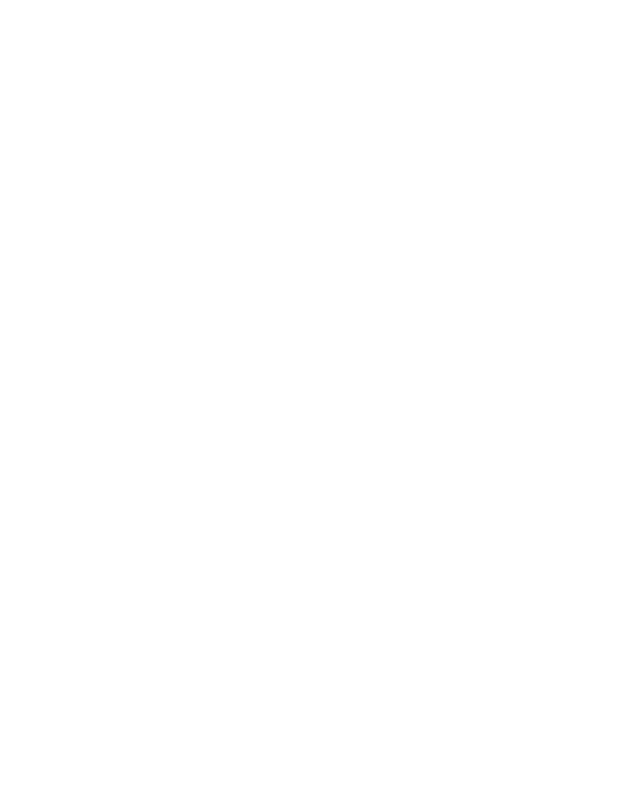
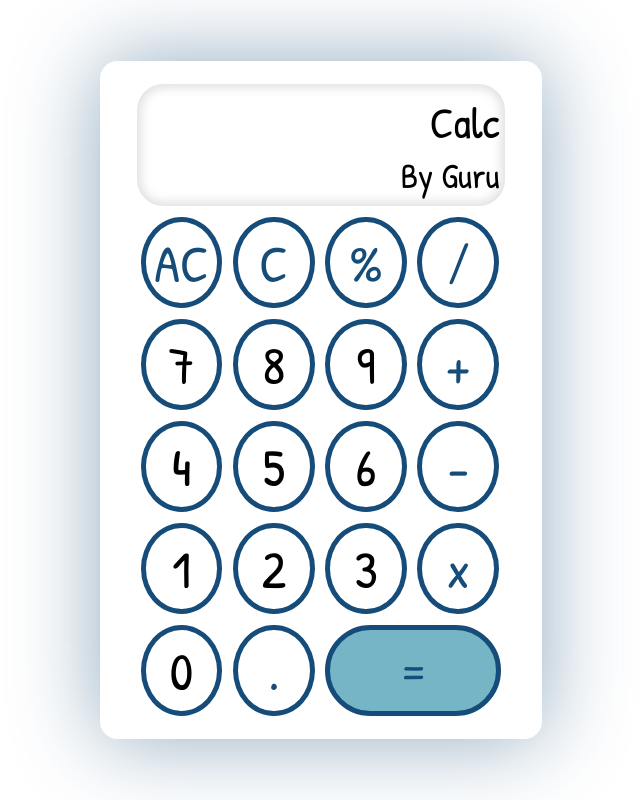
Before and after one commit to Collaboration95/OdinProjects, a plain HTML site: page calc/index.html in a window 1280 px wide. Shown: the whole page, without its empty margins (319-959 px from the left). Drawn offline with Linux system fonts and the light colour scheme; a web font is replaced by a local one.

Commit message:
Added Html and Css

```diff
--- a/calc/index.html
+++ b/calc/index.html
@@ -1,11 +1,47 @@
 <html>
     <head>
-        <meta name="viewport" content="width=device-width,initial-scale=1.0">
+        <meta name="viewport" content="width=device-width,initial-scale=1">
         <title>Calculator</title>
         <script src="script.js" defer></script>
         <link rel="stylesheet" type="text/css" href="style.css">
     </head>
     <body>
-
+        <div id="calc">
+            <div id="display">
+                <div id="history">Calc</div>
+                <div id="result">By Guru</div>
+            </div>
+            <div>
+                <div id="firstRow" class="rowalign">
+                    <div class="button action">AC</div>
+                    <div class="button action">C</div>
+                    <div class="button action">%</div>
+                    <div class="button action">/</div>
+                </div>
+                <div id="secondRow" class="rowalign">
+                    <div class="button">7</div>
+                    <div class="button">8</div>
+                    <div class="button">9</div>
+                    <div class="button action">+</div>
+                </div>
+                <div id="thirdRow" class="rowalign">
+                    <div class="button">4</div>
+                    <div class="button">5</div>
+                    <div class="button">6</div>
+                    <div class="button action">-</div>
+                </div>
+                <div id="fourthRow" class="rowalign">
+                    <div class="button">1</div>
+                    <div class="button">2</div>
+                    <div class="button">3</div>
+                    <div class="button action">x</div>
+                </div>
+                <div id="fifthRow" class="rowalign">
+                    <div class="button">0</div>
+                    <div class="button action">.</div>
+                    <div class="button action equal">=</div>
+                </div>
+            </div>
+        </div>
     </body>
 </html>
--- a/calc/style.css
+++ b/calc/style.css
@@ -6,22 +6,123 @@
     --red:red;
     --fontcolor:black;
     --backgroundcolor:white;
+
 }
-
 /* @media (prefers-color-scheme: dark) {
 :root{
     --fontcolor:aliceblue;
     --backgroundcolor:black;
 }
   } */
+body{
 
-
-body{
+    user-select:none;
+    font-size:30px;
     display:flex;
     justify-content:center;
-    margin:20px 30px 0px 30px;
     font-family: 'Macondo', cursive;
     font-family: 'Patrick Hand', cursive;
     background-color: var(--backgroundcolor);
     color:var(--fontcolor);
 }
+#calc{
+    display:flex;
+    flex-direction:column;
+    align-items: center;
+    padding:10px 20px 10px 20px;
+    box-shadow: 0 0 50px #154c7979;
+    width:fit-content;
+    margin:auto auto auto auto;
+    border-radius:10px;
+}
+
+#display{
+    /* border: 2px solid black; */
+    height:70px;
+    width:210px;
+    border-radius:15px;
+    margin:3px 0px 3px 0px;
+    display:flex;
+    justify-content: center;
+    align-items: flex-end;
+    flex-direction:column;
+    box-shadow: rgb(223, 222, 222) 0px 0px 6px 2px inset;
+	background-color: rgba(255, 255, 255, 0.858);
+
+}
+
+#display > *{margin-right:3px;}
+#history{
+    font-size:25px;
+}
+#result{
+    font-size:20px;
+}
+.rowalign{
+    display:flex;
+    flex-direction:row;
+}
+
+.button{
+    text-align:center;
+    margin:3px;
+    border:3px solid #154c79;
+    border-radius:50%;
+    padding:3px;
+    height:auto;
+    min-width:35px;
+    min-height:15px;
+    transition-property:transform,color,background-color;
+    transition-duration:.2s,.2s,.3s;
+}
+
+.button.action{
+    color:#154c79;
+}
+
+.button.equal{
+    background-color:#76b5c5 ;
+    min-width:89px;
+    border-radius:40px;
+}
+@media  (max-width: 688px){
+    body{
+        zoom:1.45;
+    }
+
+    .button:active{
+        transform:translateY(3px);
+    }
+
+    .button.action:active{
+        transform:translateY(5px);
+        background-color:#154c79;
+        color:white;
+    }
+
+
+   }
+
+@media  only screen and (min-width: 688px){
+
+    body{
+        zoom:1.75;
+    }
+
+    .button:hover{
+        transform:translateY(1px)
+    }
+    .button:active{
+        transform:translateY(1px);
+    }
+    .button.action:active{
+        transform:translateY(5px);
+        background-color:#154c79;
+        color:white;
+    }
+    .button.action.equal:active{
+        transform:translateX(5px);
+        background-color:#154c79;
+        color:white;
+    }
+}
```
